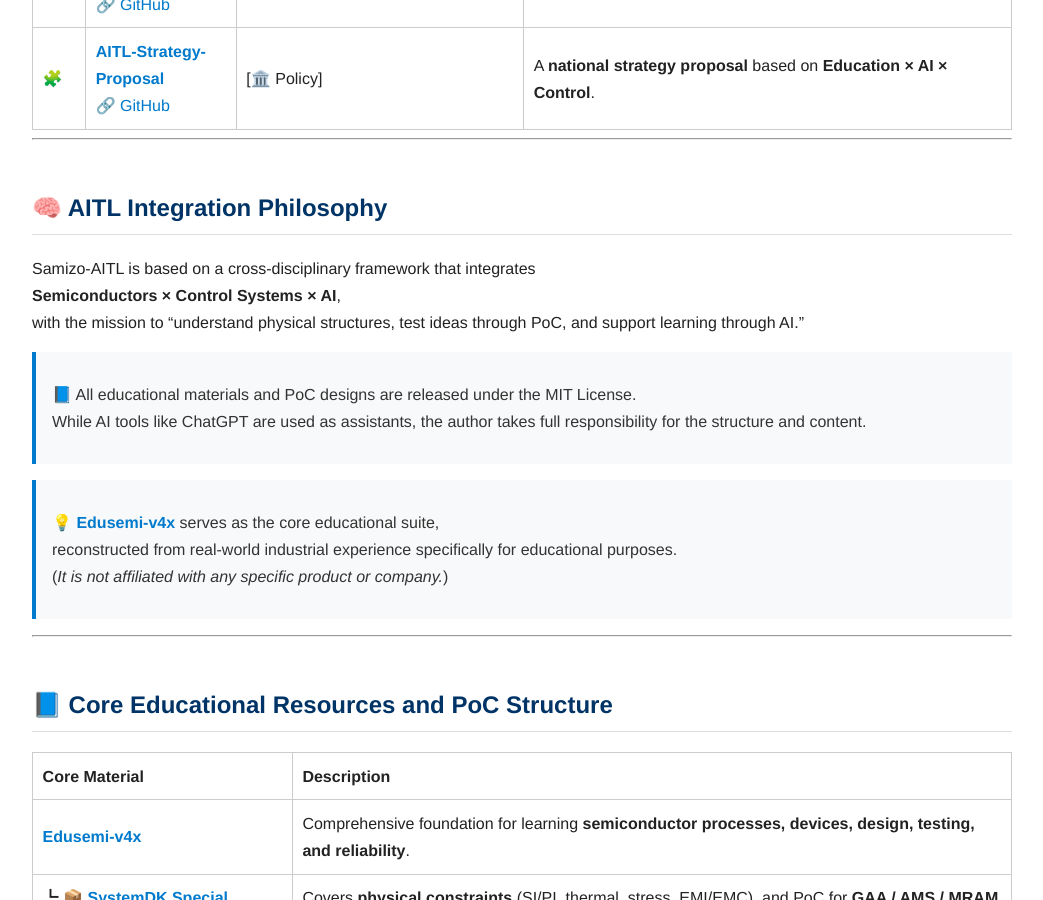
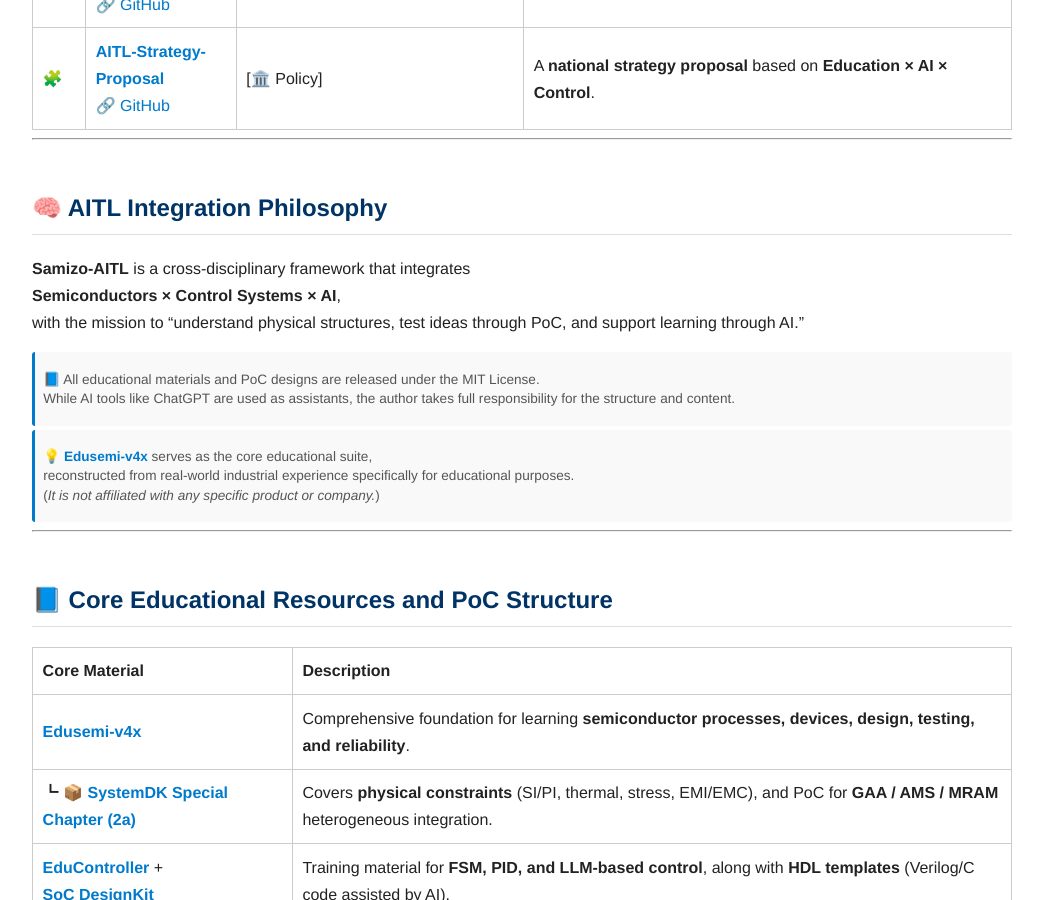
Before and after one commit to Samizo-AITL/Samizo-AITL.github.io, a Jekyll site: the page built from en/index.md, in a window 1280 px wide and 900 px high, scrolled down 1672 px. Shown: the whole window, without its empty margins (118-1161 px from the left). Built offline with Jekyll 4.4.1, drawn with Linux system fonts in a browser that asks for light colours.

Commit message:
Update index.md

```diff
--- a/en/index.md
+++ b/en/index.md
@@ -44,20 +44,20 @@
 
 ---
 
-<link rel="stylesheet" href="/assets/style.css">
-
 ## 🧠 **AITL Integration Philosophy**
 
-Samizo-AITL is based on a cross-disciplinary framework that integrates
+**Samizo-AITL** is a cross-disciplinary framework that integrates
 **Semiconductors × Control Systems × AI**,
 with the mission to “understand physical structures, test ideas through PoC, and support learning through AI.”
 
 > 📘 All educational materials and PoC designs are released under the MIT License.
 > While AI tools like ChatGPT are used as assistants, the author takes full responsibility for the structure and content.
+{: .annotation-narrow}
 
 > 💡 [**Edusemi-v4x**](https://samizo-aitl.github.io/Edusemi-v4x/) serves as the core educational suite,
 > reconstructed from real-world industrial experience specifically for educational purposes.
 > (*It is not affiliated with any specific product or company.*)
+{: .annotation-narrow}
 
 ---
 
```
Also changed, not shown: other parts of en/index.md (+1 -1 lines).
